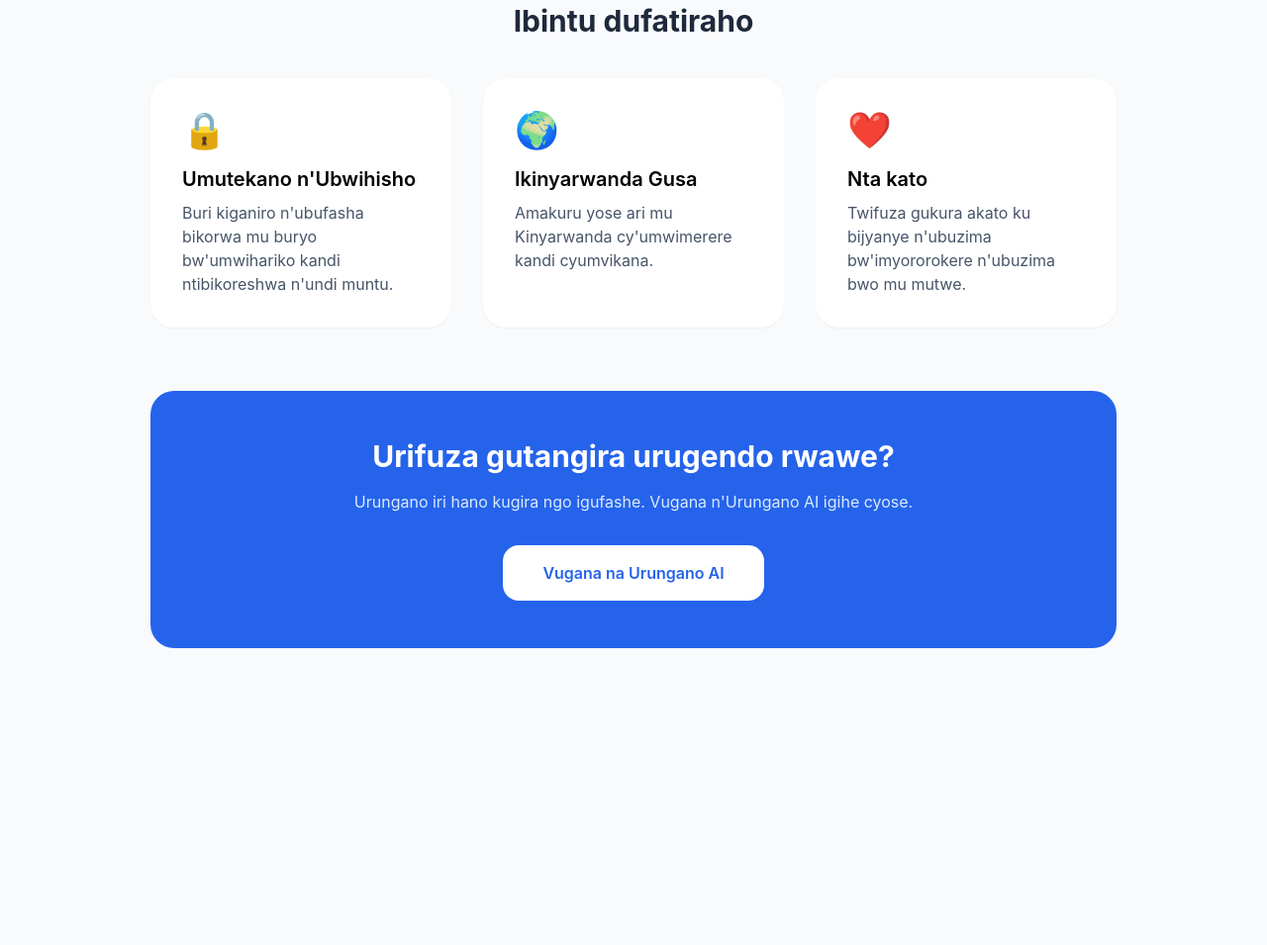
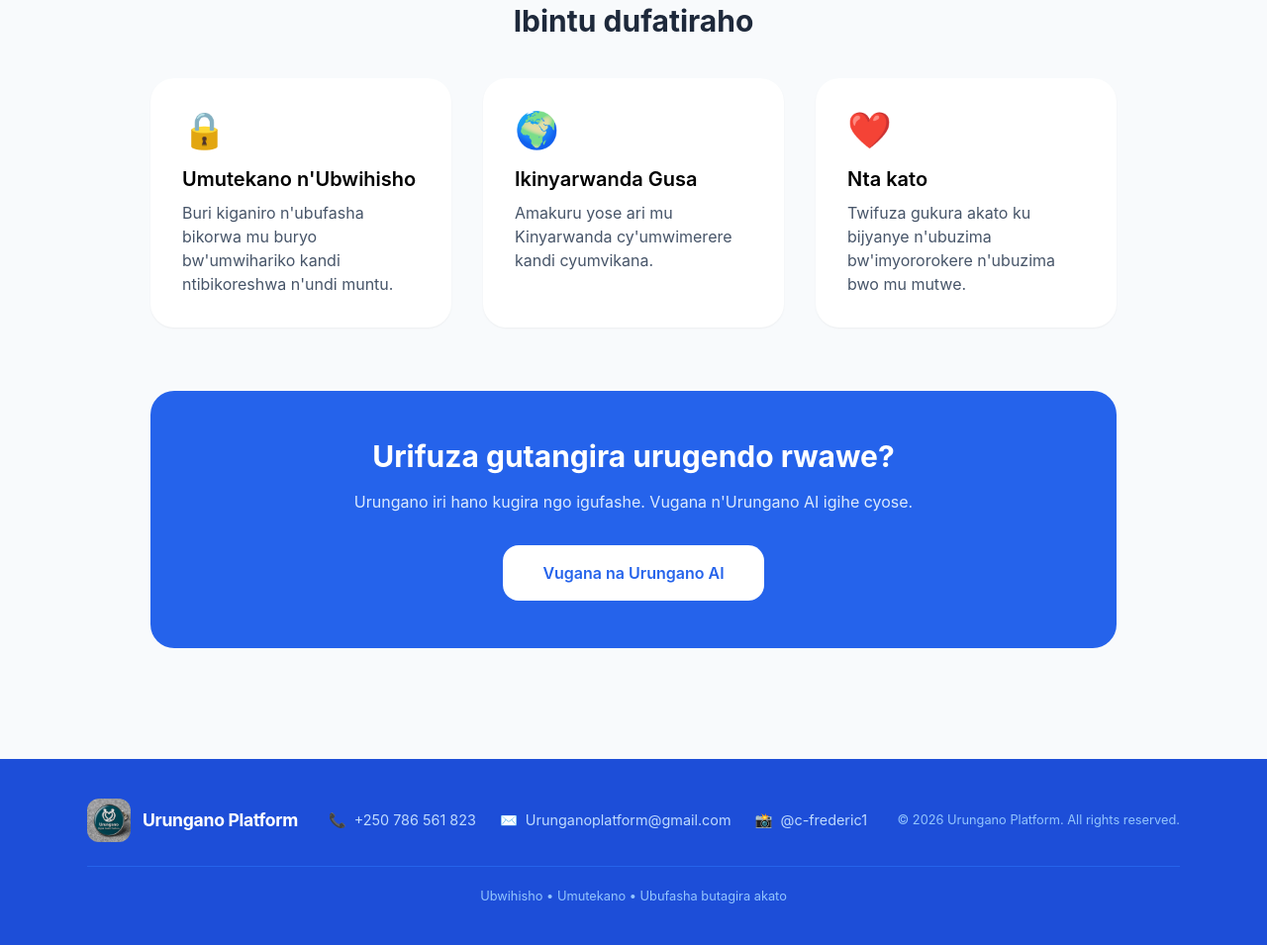
Before and after one commit to Ambaza250/ururngano2, a plain HTML site: page about-us.html in a window 1280 px wide. Shown: the part 1041-1996 px from the top of the page at 99% size. Before the commit the page ends 1760 px from the top, so only its background shows below. Drawn offline with nearby package versions, Linux system fonts and the light colour scheme.

Commit message:
Update about-us.html

```diff
--- a/about-us.html
+++ b/about-us.html
@@ -190,6 +190,56 @@
 
     </div>
 
+<!-- Footer -->
+<footer style="background-color: #1d4ed8; color: white; margin-top: 3rem;">
+    <div style="max-width: 1152px; margin: 0 auto; padding: 2.5rem 1.5rem;">
+
+        <!-- Top row -->
+        <div style="display: flex; flex-wrap: wrap; align-items: center; justify-content: space-between; gap: 1.5rem;">
+
+            <!-- Brand -->
+            <div style="display: flex; align-items: center; gap: 12px;">
+                <img src="urungano-logo.jpeg" alt="Urungano Logo"
+                     style="width: 44px; height: 44px; object-fit: cover; border-radius: 12px;">
+                <span style="font-size: 1.1rem; font-weight: 700; letter-spacing: -0.3px;">Urungano Platform</span>
+            </div>
+
+            <!-- Contact links -->
+            <div style="display: flex; flex-wrap: wrap; gap: 1.5rem; align-items: center;">
+                <a href="tel:+250786561823"
+                   style="display: flex; align-items: center; gap: 8px; color: #bfdbfe; text-decoration: none; font-size: 0.9rem; transition: color 0.2s;"
+                   onmouseover="this.style.color='white'" onmouseout="this.style.color='#bfdbfe'">
+                    <span>📞</span> +250 786 561 823
+                </a>
+                <a href="mailto:Urunganoplatform@gmail.com"
+                   style="display: flex; align-items: center; gap: 8px; color: #bfdbfe; text-decoration: none; font-size: 0.9rem;"
+                   onmouseover="this.style.color='white'" onmouseout="this.style.color='#bfdbfe'">
+                    <span>✉️</span> Urunganoplatform@gmail.com
+                </a>
+                <a href="https://instagram.com/c-frederic1" target="_blank" rel="noopener noreferrer"
+                   style="display: flex; align-items: center; gap: 8px; color: #bfdbfe; text-decoration: none; font-size: 0.9rem;"
+                   onmouseover="this.style.color='white'" onmouseout="this.style.color='#bfdbfe'">
+                    <span>📸</span> @c-frederic1
+                </a>
+            </div>
+
+            <!-- Copyright -->
+            <p style="color: #93c5fd; font-size: 0.8rem; margin: 0;">
+                &copy; 2026 Urungano Platform. All rights reserved.
+            </p>
+        </div>
+
+        <!-- Divider + tagline -->
+        <div style="border-top: 1px solid #2563eb; margin-top: 1.5rem; padding-top: 1.25rem; text-align: center;">
+            <p style="color: #93c5fd; font-size: 0.8rem; margin: 0;"
+               data-en="Anonymous • Secure • Stigma-Free Support"
+               data-rw="Ubwihisho • Umutekano • Ubufasha butagira akato">
+                Ubwihisho • Umutekano • Ubufasha butagira akato
+            </p>
+        </div>
+    </div>
+</footer>
+
     <script>
         function toggleMobileMenu() {
             document.getElementById('mobile-menu').classList.toggle('open');
```
